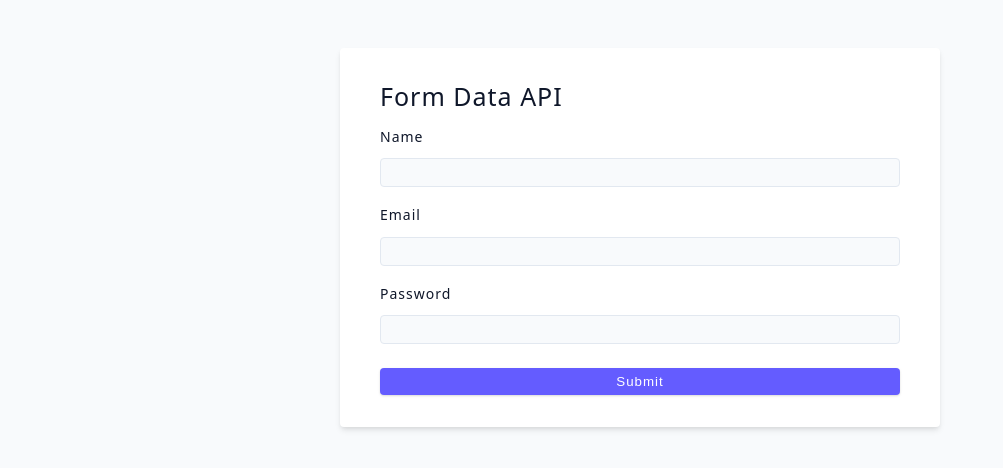
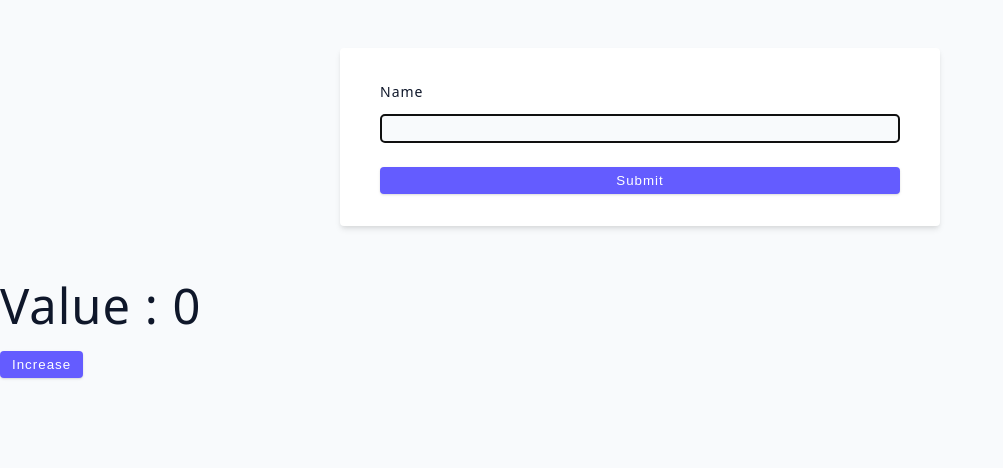
Before and after one commit to fugasok/advanced-react-learning, a React (Vite) app: page / in a window 1280 px wide. Shown: the top 468 px of the page, without its empty margins (0-1003 px from the left). Built offline with nearby package versions, Linux system fonts and the light colour scheme.

Commit message:
useRef examples

```diff
--- a/src/App.jsx
+++ b/src/App.jsx
@@ -1,4 +1,4 @@
-import Starter from "./tutorial/06-forms/starter/05-form-data";
+import Starter from "./tutorial/07-useRef/starter/01-useRef-basics";
 
 function App() {
 	return <Starter />;
--- a/src/tutorial/07-useRef/starter/01-useRef-basics.jsx
+++ b/src/tutorial/07-useRef/starter/01-useRef-basics.jsx
@@ -1,27 +1,48 @@
-import { useEffect, useRef, useState } from 'react';
+import { useEffect, useRef, useState } from "react";
 
 const UseRefBasics = () => {
 	const [value, setValue] = useState(0);
+	const refContainer = useRef(null);
+	const isMounted = useRef(false);
+
+	useEffect(() => {
+		refContainer.current.focus();
+	});
+
+	useEffect(() => {
+		if (!isMounted.current) {
+			isMounted.current = true;
+			return;
+		}
+		console.log("re-render");
+	}, [value]);
 
 	const handleSubmit = (e) => {
 		e.preventDefault();
+		const name = refContainer.current.value;
+		console.log(name);
 	};
 
 	return (
 		<div>
-      <form className='form' onSubmit={handleSubmit}>
-        <div className='form-row'>
-          <label htmlFor='name' className='form-label'>
+			<form className="form" onSubmit={handleSubmit}>
+				<div className="form-row">
+					<label htmlFor="name" className="form-label">
 						Name
 					</label>
-          <input type='text' id='name' className='form-input' />
+					<input
+						type="text"
+						id="name"
+						ref={refContainer}
+						className="form-input"
+					/>
 				</div>
-        <button type='submit' className='btn btn-block'>
+				<button type="submit" className="btn btn-block">
 					submit
 				</button>
 			</form>
 			<h1>value : {value}</h1>
-      <button onClick={() => setValue(value + 1)} className='btn'>
+			<button onClick={() => setValue(value + 1)} className="btn">
 				increase
 			</button>
 		</div>
```
Lines whose indentation alone changed are shown as unchanged.
